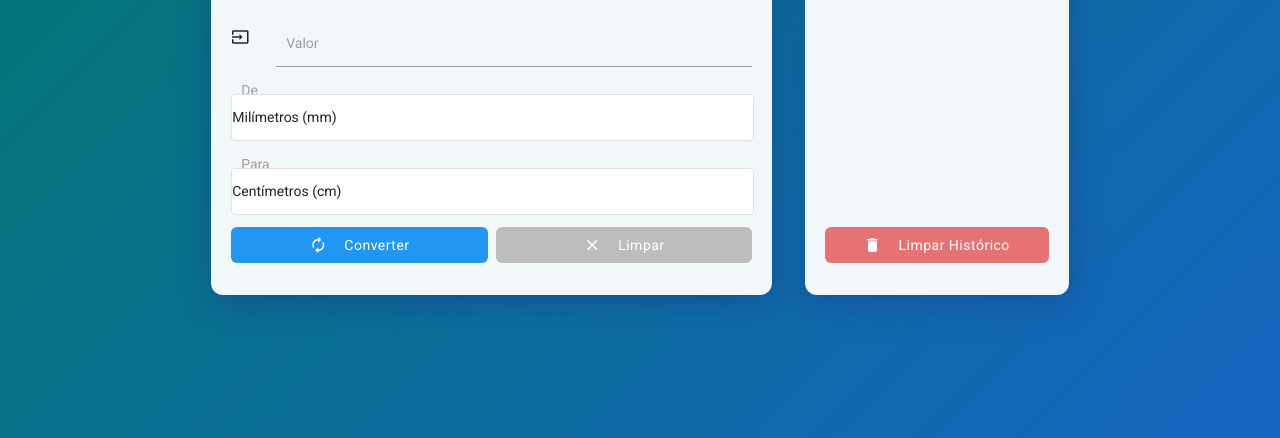
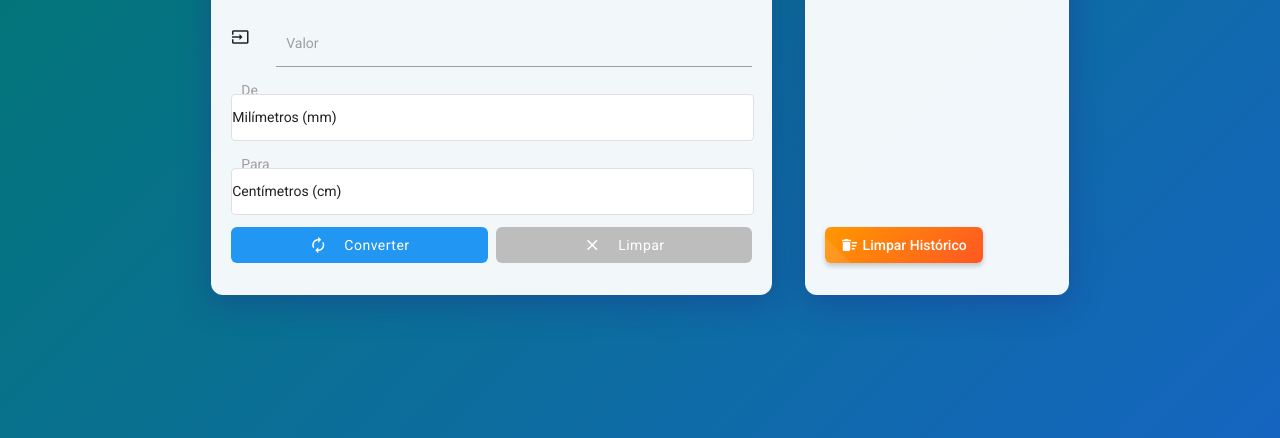
Before and after one commit to lucasgamadev/supercalc, a website: page pages/calc_unidades.html in a window 1280 px wide. Shown: the part 362-800 px from the top of the page. Drawn offline with nearby package versions, Linux system fonts and the light colour scheme.

Commit message:
Implementa componente para limpar histórico
Substitui o botão de limpar histórico por um componente reutilizável.

Este componente encapsula a lógica para limpar o histórico de conversões,
tornando o código mais modular e fácil de manter.

O componente `clear-history-button` recebe atributos para configurar a chave
de armazenamento, o ID da lista de histórico, o ID do container e as mensagens
de sucesso e vazio.

```diff
--- a/pages/calc_unidades.html
+++ b/pages/calc_unidades.html
@@ -550,9 +550,14 @@
                 <li class="collection-item">Nenhuma conversão realizada</li>
               </ul>
               <div class="btn-container mt-3">
-                <button id="limpar-historico-btn" class="btn waves-effect waves-light red lighten-2">
-                  <i class="material-icons left">delete</i>Limpar Histórico
-                </button>
+                <clear-history-button
+                  storage-key="historicoUnidades"
+                  history-list-id="historico-list"
+                  container-id="historico-container"
+                  success-message="Histórico de conversões limpo!"
+                  empty-message="Não há conversões para limpar">
+                  Limpar Histórico
+                </clear-history-button>
               </div>
             </div>
           </div>
@@ -565,6 +570,17 @@
     <!-- Importando jQuery e Materialize JS -->
     <script src="https://code.jquery.com/jquery-3.6.0.min.js"></script>
     <script src="https://cdnjs.cloudflare.com/ajax/libs/materialize/1.0.0/js/materialize.min.js"></script>
+
+    <!-- Importação do componente clear-history-button -->
+    <script>
+      // Verifica se o componente já foi carregado
+      if (!customElements.get('clear-history-button')) {
+        // Carrega o script do componente se ainda não estiver carregado
+        const script = document.createElement('script');
+        script.src = '/assets/js/components/clear-history-button.js';
+        document.head.appendChild(script);
+      }
+    </script>
 
     <script>
       // Inicialização dos componentes do Materialize
@@ -856,7 +872,7 @@
           document.getElementById('valor-entrada').value = '';
           document.getElementById('resultado-container').style.display = 'none';
         });
-        document.getElementById('limpar-historico-btn').addEventListener('click', limparHistorico);
+        // O event listener para limpar histórico foi removido pois agora é gerenciado pelo componente clear-history-button
       });
     </script>
   </body>
```
